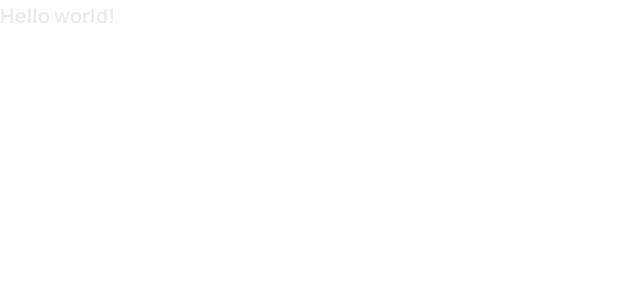
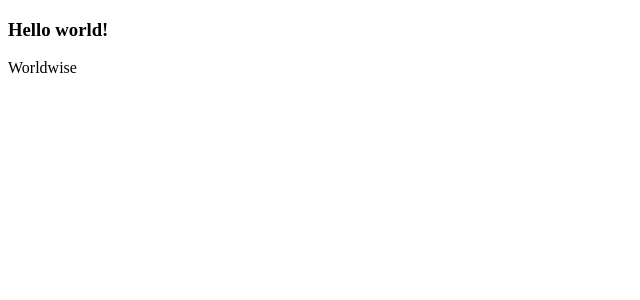
Before and after one commit to rabobahago/worldwise, a React (Vite) app: page / in a window 1280 px wide. Shown: the top 300 px of the page, without its empty margins (0-640 px from the left). Built offline with nearby package versions, Linux system fonts and the light colour scheme.

Commit message:
react router added

```diff
--- a/package.json
+++ b/package.json
@@ -11,7 +11,8 @@
   },
   "dependencies": {
     "react": "^18.2.0",
-    "react-dom": "^18.2.0"
+    "react-dom": "^18.2.0",
+    "react-router-dom": "^6.13.0"
   },
   "devDependencies": {
     "@types/react": "^18.0.37",
--- a/src/App.jsx
+++ b/src/App.jsx
@@ -1,8 +1,22 @@
+import { BrowserRouter, Routes, Route } from "react-router-dom";
+import Product from "./components/Product";
+import Pricing from "./components/Pricing";
+import HomePage from "./components/HomePage";
+import PageNotFound from "./components/PageNotFound";
+
 function App() {
   return (
-    <>
-      <h1>Hello world!</h1>
-    </>
+    <div>
+      <h3>Hello world!</h3>
+      <BrowserRouter>
+        <Routes>
+          <Route path="/" element={<HomePage />} />
+          <Route path="product" element={<Product />} />
+          <Route path="pricing" element={<Pricing />} />
+          <Route path="*" element={<PageNotFound />} />
+        </Routes>
+      </BrowserRouter>
+    </div>
   );
 }
 
--- /dev/null
+++ b/src/components/HomePage.jsx
@@ -0,0 +1,3 @@
+export default function HomePage() {
+  return <div>Worldwise</div>;
+}
--- /dev/null
+++ b/src/components/PageNotFound.jsx
@@ -0,0 +1,3 @@
+export default function PageNotFound() {
+  return <div>PageNotFound</div>;
+}
--- /dev/null
+++ b/src/components/Pricing.jsx
@@ -0,0 +1,3 @@
+export default function Pricing() {
+  return <div>Pricing</div>;
+}
--- /dev/null
+++ b/src/components/Product.jsx
@@ -0,0 +1,3 @@
+export default function Product() {
+  return <div>Product</div>;
+}
--- a/src/main.jsx
+++ b/src/main.jsx
@@ -1,7 +1,7 @@
 import React from "react";
 import ReactDOM from "react-dom/client";
 import App from "./App.jsx";
-import "./index.css";
+// import "./index.css";
 
 ReactDOM.createRoot(document.getElementById("root")).render(
   <React.StrictMode>
```
Also changed, not shown: 1 other file (tests, documents, lock files or other folders).
